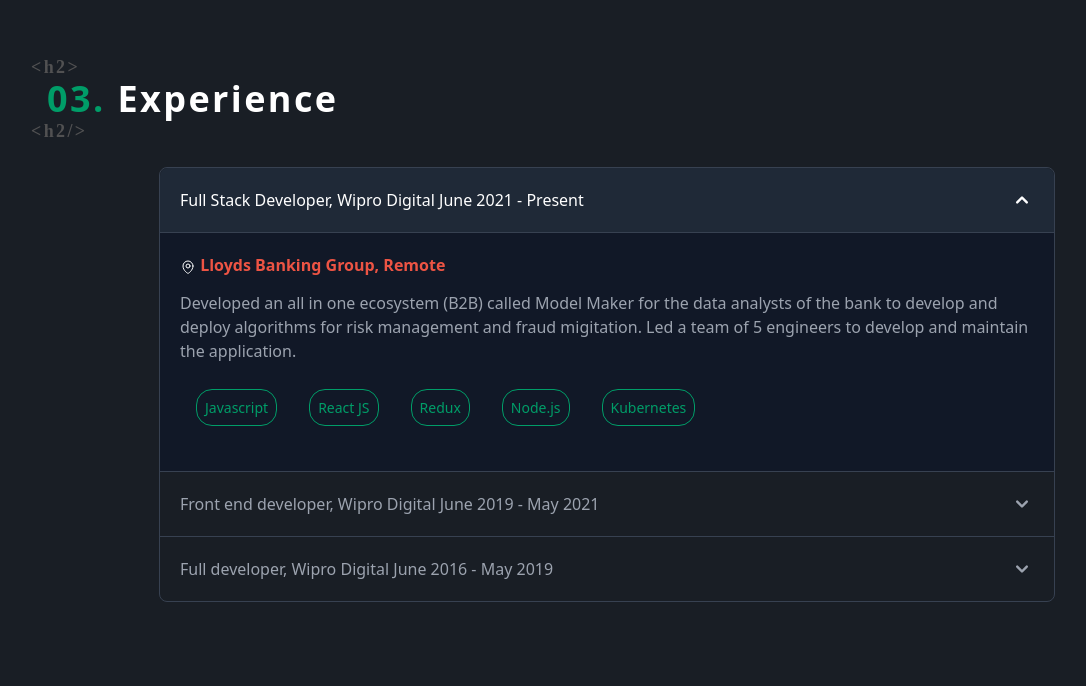
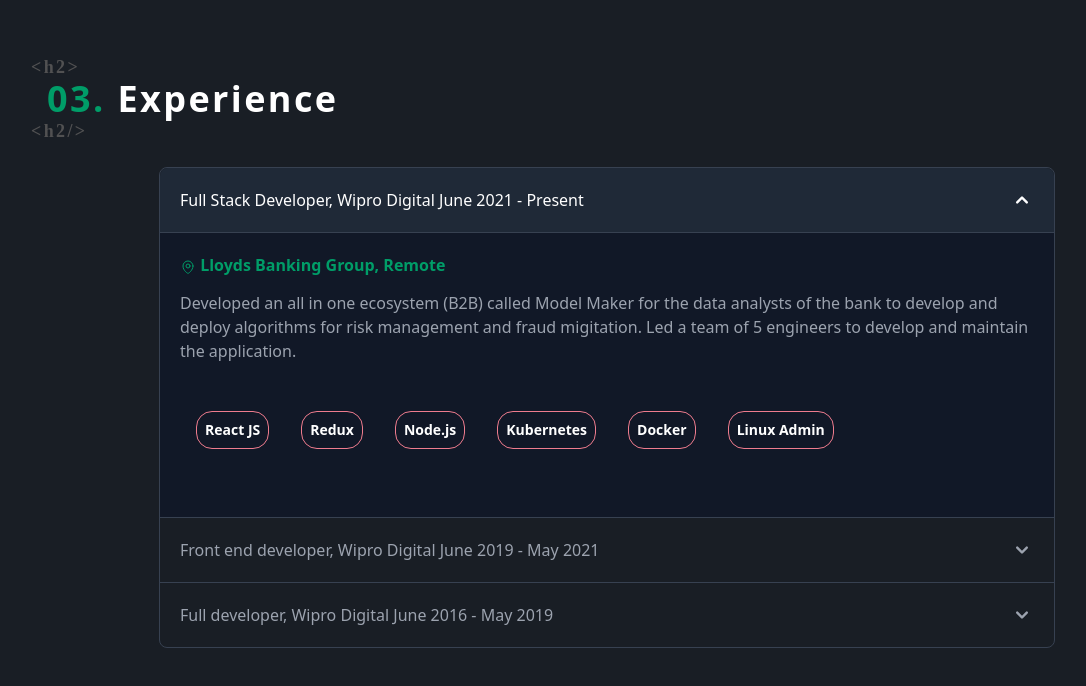
Before and after one commit to sandhyasrini/Portfolio_SandhyaSrinivasan, a Next.js app: page / in a window 1280 px wide. Shown: the part 1525-2211 px from the top of the page, without its empty margins (33-1119 px from the left). Built offline with nearby package versions, Linux system fonts and the light colour scheme.

Commit message:
changed experience section css

```diff
--- a/app/Experience/Experience.tsx
+++ b/app/Experience/Experience.tsx
@@ -10,7 +10,7 @@ function Experience() {
     <section id="experience" className=" text-white">
       <SectionHeading id="03." title="Experience" />
       <div className="flex flex-row justify-center mt-[3rem]">
-        <Accordion alwaysOpen={false} className="w-[80%]">
+        <Accordion alwaysOpen={false} className="w-[100%] sm:w-[80%]">
           {experience.map((data, index) => {
             return (
               <Accordion.Panel key={index}>
@@ -27,7 +27,7 @@ function Experience() {
                       viewBox="0 0 24 24"
                       stroke-width="1.5"
                       stroke="currentColor"
-                      className="w-4 h-6 inline"
+                      className="w-4 h-6 inline text-[#009d68]"
                     >
                       <path
                         stroke-linecap="round"
@@ -40,19 +40,19 @@ function Experience() {
                         d="M19.5 10.5c0 7.142-7.5 11.25-7.5 11.25S4.5 17.642 4.5 10.5a7.5 7.5 0 1115 0z"
                       />
                     </svg>{" "}
-                    <span className="text-[#ed5444] font-semibold">
+                    <span className="text-[#009d68] font-semibold">
                     {data.location}
                     </span>
                   </span>
                   <p className="my-3 text-gray-500 dark:text-gray-400">
                     {data.summary}
                   </p>
-                  <p className="my-[2rem]">
+                  <p className="flex flex-col md:flex-row my-[2rem] text-center">
                     {data.stacks_used.map((skill, ind) => {
                       return (
                         <span
                           key={ind}
-                          className=" border-[#009d68] border-[1px] text-[#009d68] rounded-2xl bg-transparent m-[1rem] p-2 text-sm text-thin"
+                          className=" border-[1px] border-[#EF7C8E] rounded-2xl text-white font-semibold m-[1rem] p-2 text-sm text-thin"
                         >
                           {skill}
                         </span>
--- a/utils/config.js
+++ b/utils/config.js
@@ -88,19 +88,19 @@ const experience = [
     title : 'Full Stack Developer, Wipro Digital   June 2021 - Present',
     location: 'Lloyds Banking Group, Remote',
     summary : 'Developed an all in one ecosystem (B2B) called Model Maker for the data analysts of the bank to develop and deploy algorithms for risk management and fraud migitation. Led a team of 5 engineers to develop and maintain the application.',
-    stacks_used : ['Javascript', 'React JS', 'Redux', 'Node.js', 'Kubernetes']
+    stacks_used : ['React JS', 'Redux', 'Node.js', 'Kubernetes', 'Docker', 'Linux Admin']
   },
   {
     title: 'Front end developer, Wipro Digital    June 2019 - May 2021',
     location: 'Lloyds Banking Group, London',
     summary: 'Worked with a tight-knit team of 5 and developed multiple front end web applications using React and Redux for Payments, Insurance and Claims journey. ',
-    stacks_used : ['Javascript', 'React JS', 'Redux', 'Cypress']
+    stacks_used : ['Javascript', 'React JS', 'Redux','Less', 'Cypress']
   },
   {
     title: 'Full developer, Wipro Digital    June 2016 - May 2019',
     location: 'Energy and Natural Utilities, Bengaluru',
     summary: 'Worked with a team of three and designed and developed multiple Web and Mobile applications (hybrid and Native) as POCs to validate application ideas and showcase the design to the customer',
-    stacks_used : ['Javascript', 'React JS', 'Node JS', 'Android', 'NLP Bots', 'Ionic']
+    stacks_used : ['Javascript', 'React JS', 'Node JS', 'Android', 'NLP Bots', 'Ionic', 'Microservice']
   }
 ]
 
```
